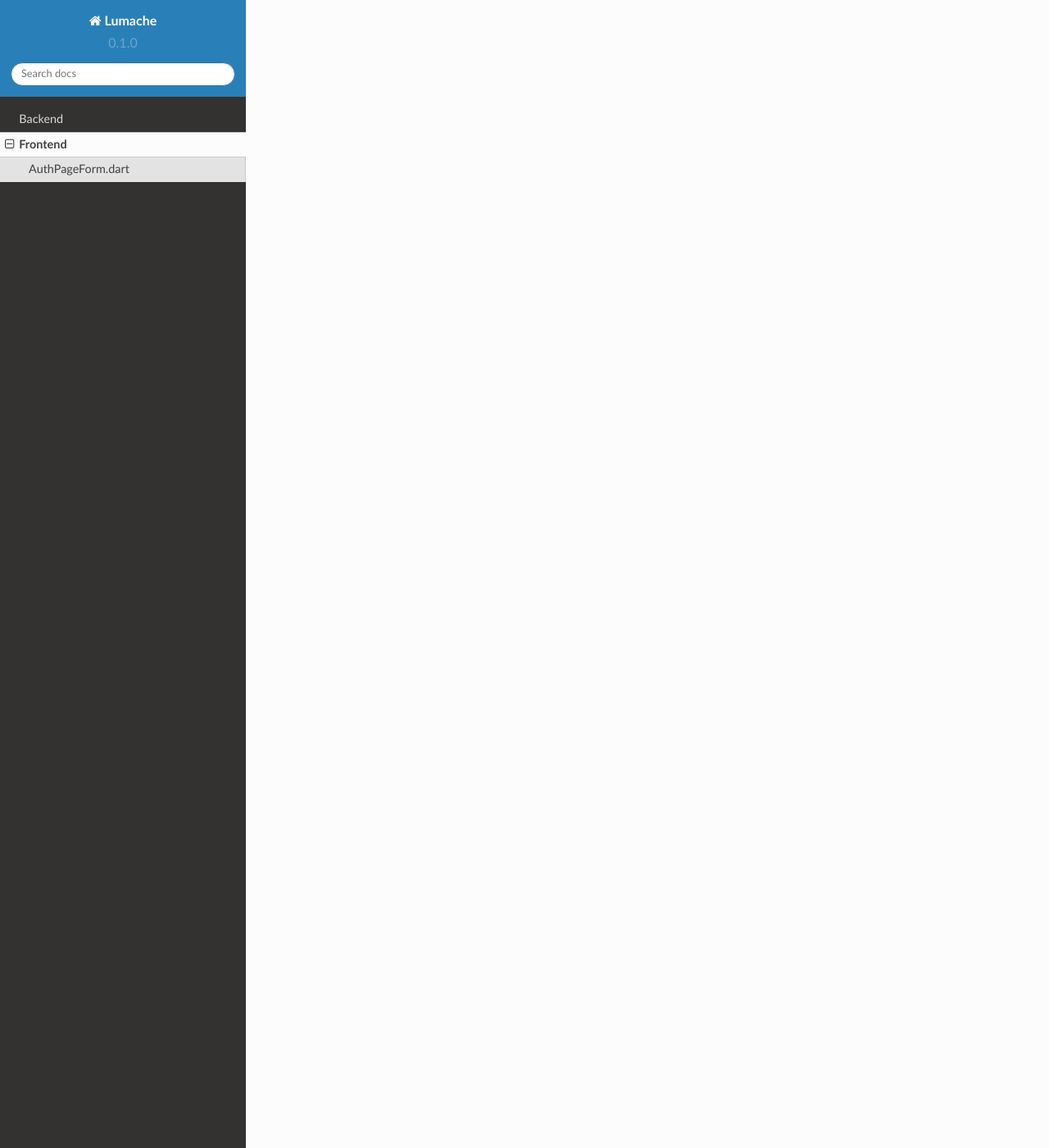
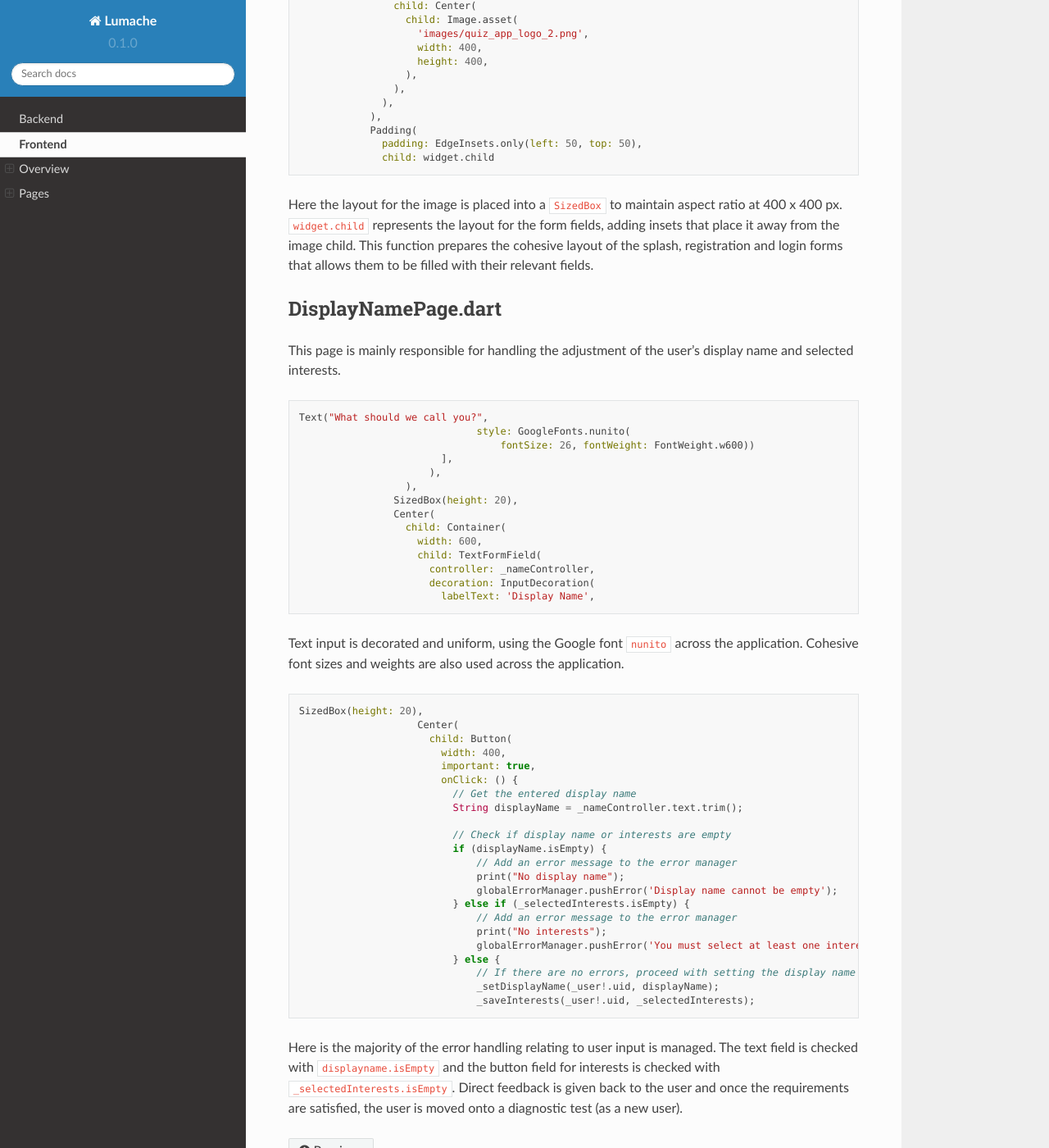
Before and after one commit to SETAP-Education/readthedocs, a Sphinx documentation site: the page built from docs/source/frontend.rst, in a window 1280 px wide and 1400 px high, scrolled down 1852 px. Shown: the whole window at 82% size. Built offline with Sphinx 7.4.7 and the Read the Docs theme 2.0.0, drawn with Linux system fonts in a browser that asks for light colours; some of the changed text lies outside the part shown.

Commit message:
Update frontend.rst
added theme colours and displayname data

```diff
--- a/docs/source/frontend.rst
+++ b/docs/source/frontend.rst
@@ -1,6 +1,56 @@
 Frontend
 ========
 
+Overview
+========
+The front end of this application has been standardised across pages with a clear design focus. This doc will cover some of the front end choices and inner workings, but in terms of what you can expect to see throughout the app, you can find:
+
+Fonts
+-----
+Google fonts: Nunito ver. 6.2.1
+
+Colours
+-------
+Split into two themes (light and dark), we aimed to make the theme colours cohesive in both modes of use.
+
+**Light**
+
+Primary Colour: 0xFF19c37d
+
+Secondary Colour: 0xFF333333
+
+Primary Container Colour: ARGB(255, 255, 255, 255)
+
+Secondary Container Colour: ARGB(255, 231, 231, 231)
+
+Error Colour: FF9800FF
+
+Background Colour: ARGB(255, 230, 231, 236)
+
+Text Colour: 0xFF333333
+
+**Dark**
+
+Primary Colour: 0xFF19c37d
+
+Secondary Colour: 0xFFE7E7E7
+
+Primary Container Colour: 0xFF202226
+
+Secondary Container Colour: ARGB(255, 65, 68, 74)
+
+Error Colour: FF9800FF
+
+Background Colour: 0xFF131517
+
+Text Colour: 0xFFE7E7E7
+
+Iconography
+-----------
+
+
+Pages
+=====
 .. _Authorisation Page Form:
 
 AuthPageForm.dart
@@ -39,3 +89,56 @@
                  child: widget.child
 
 Here the layout for the image is placed into a ``SizedBox`` to maintain aspect ratio at 400 x 400 px. ``widget.child`` represents the layout for the form fields, adding insets that place it away from the image child. This function prepares the cohesive layout of the splash, registration and login forms that allows them to be filled with their relevant fields.
+
+.. _Display Name Page:
+
+DisplayNamePage.dart
+--------------------
+
+This page is mainly responsible for handling the adjustment of the user's display name and selected interests.
+
+.. code-block:: dart
+
+   Text("What should we call you?",
+                                 style: GoogleFonts.nunito(
+                                     fontSize: 26, fontWeight: FontWeight.w600))
+                           ],
+                         ),
+                     ),
+                   SizedBox(height: 20),
+                   Center(
+                     child: Container(
+                       width: 600,
+                       child: TextFormField(
+                         controller: _nameController,
+                         decoration: InputDecoration(
+                           labelText: 'Display Name',
+
+Text input is decorated and uniform, using the Google font ``nunito`` across the application. Cohesive font sizes and weights are also used across the application.
+
+.. code-block:: dart
+
+   SizedBox(height: 20),
+                       Center(
+                         child: Button(
+                           width: 400,
+                           important: true,
+                           onClick: () {
+                             // Get the entered display name
+                             String displayName = _nameController.text.trim();
+
+                             // Check if display name or interests are empty
+                             if (displayName.isEmpty) {
+                                 // Add an error message to the error manager
+                                 print("No display name");
+                                 globalErrorManager.pushError('Display name cannot be empty');
+                             } else if (_selectedInterests.isEmpty) {
+                                 // Add an error message to the error manager
+                                 print("No interests");
+                                 globalErrorManager.pushError('You must select at least one interest');
+                             } else {
+                                 // If there are no errors, proceed with setting the display name and interests
+                                 _setDisplayName(_user!.uid, displayName);
+                                 _saveInterests(_user!.uid, _selectedInterests);
+
+Here is the majority of the error handling relating to user input is managed. The text field is checked with ``displayname.isEmpty`` and the button field for interests is checked with ``_selectedInterests.isEmpty``. Direct feedback is given back to the user and once the requirements are satisfied, the user is moved onto a diagnostic test (as a new user).
```
